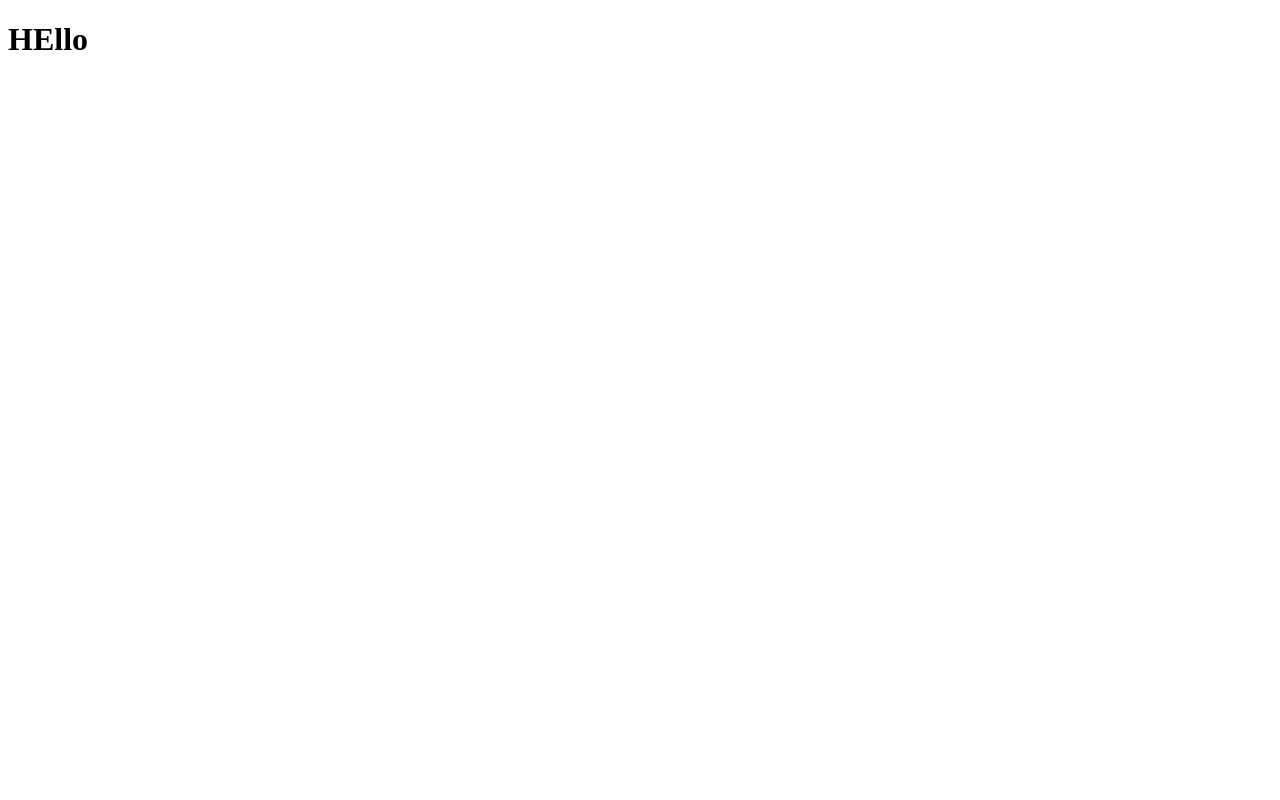
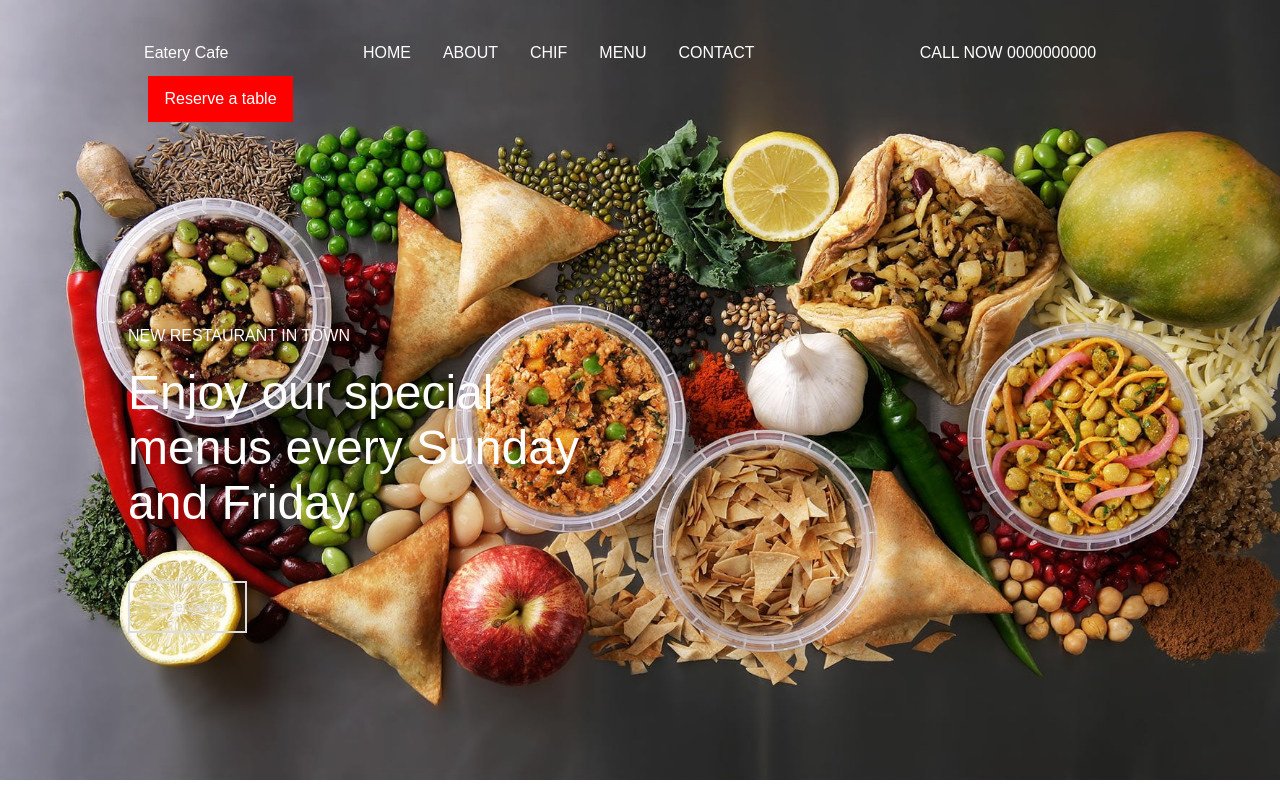
Before and after one commit to Aliah12u/portfole, a plain HTML site: page index.html in a window 1280 px wide. Drawn offline with Linux system fonts and the light colour scheme.

Commit message:
edit for main and index

```diff
--- a/index.html
+++ b/index.html
@@ -4,10 +4,30 @@
     <meta charset="UTF-8">
     <meta http-equiv="X-UA-Compatible" content="IE=edge">
     <meta name="viewport" content="width=device-width, initial-scale=1">
+    <link rel="stylesheet" href="main.css">
     <title>Document</title>
 </head>
 <body>
-    <h1>HEllo</h1>
+    <div class="head">
+        <div class="nev">
+            <ul>
+                <li class="right"><a href="#">Eatery Cafe</a></li>
+                <li><a href="#">HOME</a></li>
+                <li><a href="#">ABOUT</a></li>
+                <li><a href="#">CHIF</a></li>
+                <li><a href="#">MENU</a></li>
+                <li><a href="#">CONTACT</a></li>
+                <li class="left"><a href="#">CALL NOW 0000000000</a></li>
+                <li  class="lef"><a href="#">Reserve a table</a></li>
+
+            </ul>
+        </div>
+        <div class="fontpr">
+            <p class="p1">NEW RESTAURANT IN TOWN</p>
+            <p class="p2">Enjoy our special menus every Sunday and Friday</p>
+            <button class="but">Reservation</button>
+        </div>
+    </div>
 
 </body>
 </html>
--- a/main.css
+++ b/main.css
@@ -2,3 +2,71 @@
     margin: 0;
     padding: 0;
 }
+.head {
+    height:90ch;
+    background-image: url(/image/wallpaperflare.com_wallpaper.jpg);
+    background-size:cover;
+    padding: 30px 10%;
+}
+.nev {
+   font-size: 16px;
+   font-family:sans-serif;
+   font-weight: 200;
+}
+ul {
+    list-style: none;
+    overflow: hidden;
+}
+ li   {
+   float: left;
+}
+
+ li a {
+    display: block;
+    text-align: center;
+    padding: 14px 16px;
+    color: #FFF;
+    text-decoration-line: none;
+
+}
+.right {
+    margin-right: 10%;
+}
+.left {
+    margin-left: 13%;
+}
+.lef {
+    margin-left:2%;
+    background-color: red;
+
+}
+.fontpr {
+    margin-top: 20%;
+}
+.p1 {
+    font-size: 18;
+    color: rgb(255, 251, 251);
+    margin-bottom: 2%;
+    font-family: sans-serif;
+}
+.p2 {
+    font-size: 3rem;
+    font-weight: 400;
+    width: 50%;
+    color: rgb(255, 255, 255);
+    margin-bottom: 5%;
+    font-family: sans-serif;
+    font: optional;
+}
+.but {
+    padding:16px 20px;
+    border: 2px solid gainsboro;
+    background: none;
+    color:gainsboro;
+    text-align: center;
+    font-size: 14px;
+}
+.but:hover {
+    background-color: aliceblue;
+    color: black;
+}
```
Also changed, not shown: image/cet.jpg (added), image/wallpaperflare.com_wallpaper.jpg (added).
